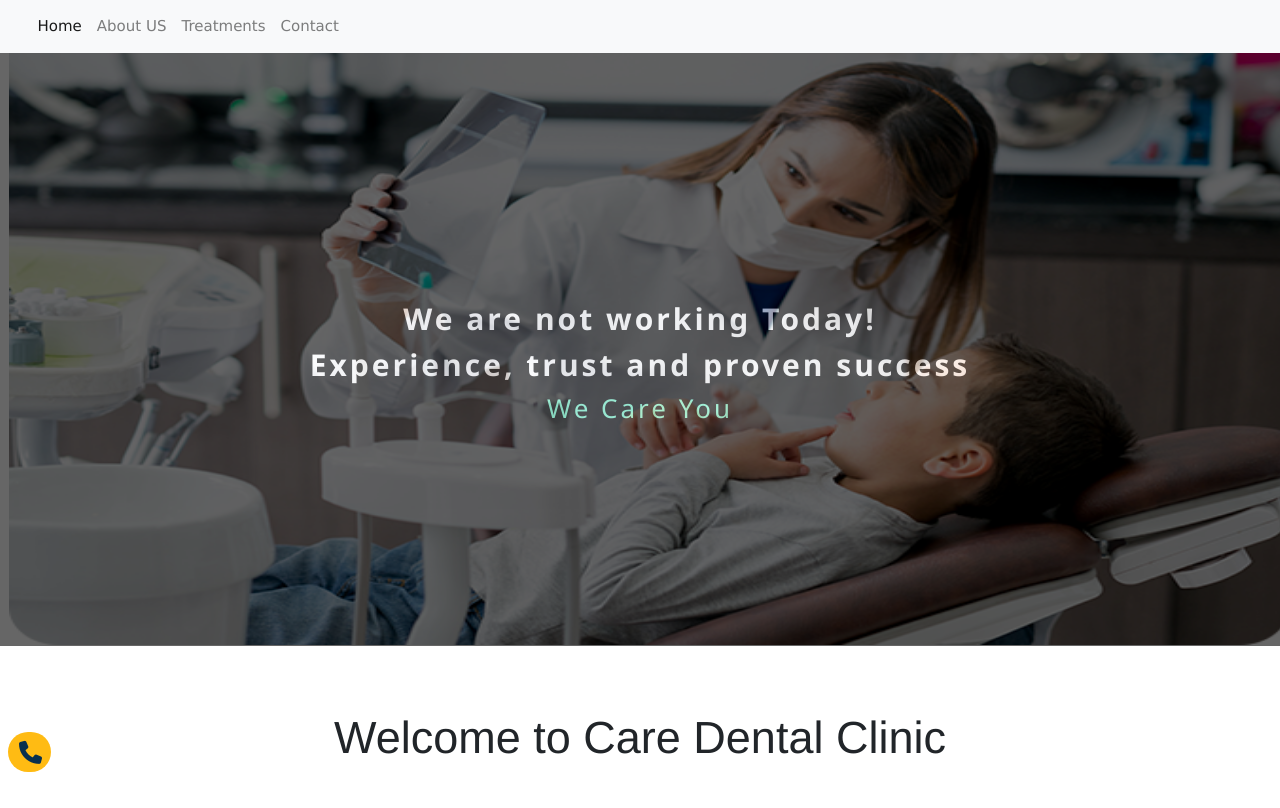
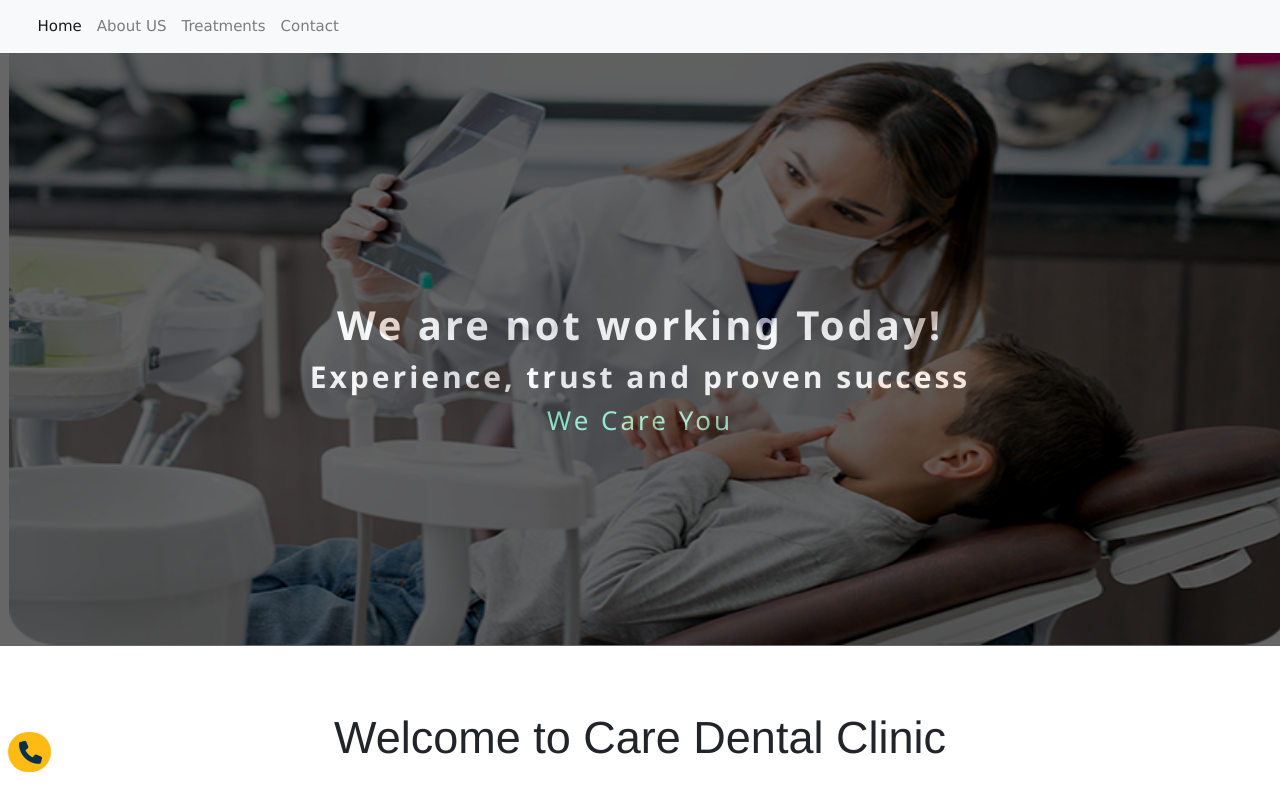
Before and after one commit to caredentalclinic/care, a plain HTML site: page index.html in a window 1280 px wide. Shown: the top 808 px of the page. Drawn offline with nearby package versions, Linux system fonts and the light colour scheme.

Commit message:
Update index.html

```diff
--- a/index.html
+++ b/index.html
@@ -75,7 +75,7 @@
         <div class="col-md-12 col-xs-12">
           <img style="margin-left: 9px;" class="img-responsive" src="images/pic2.png" alt="Chania" width="100%"  height="645px">
           <div class="blackness img-title" style="padding-top: 290px;">
-            <h1 style="font-size: 30px;color: white;font-weight: 1000;">We are not working Today!</h1>
+            <h1 style="font-size: 40px;color: white;font-weight: 1000;">We are not working Today!</h1>
             <h1 style="font-size: 30px;color: white;font-weight: 700;">Experience, trust and proven success</h1>
             <h1 cla 10p;ss="w3-center w3-animate-bottom" style="color: aquamarine;font-size: 26px;">We Care You</h1>
 
```
